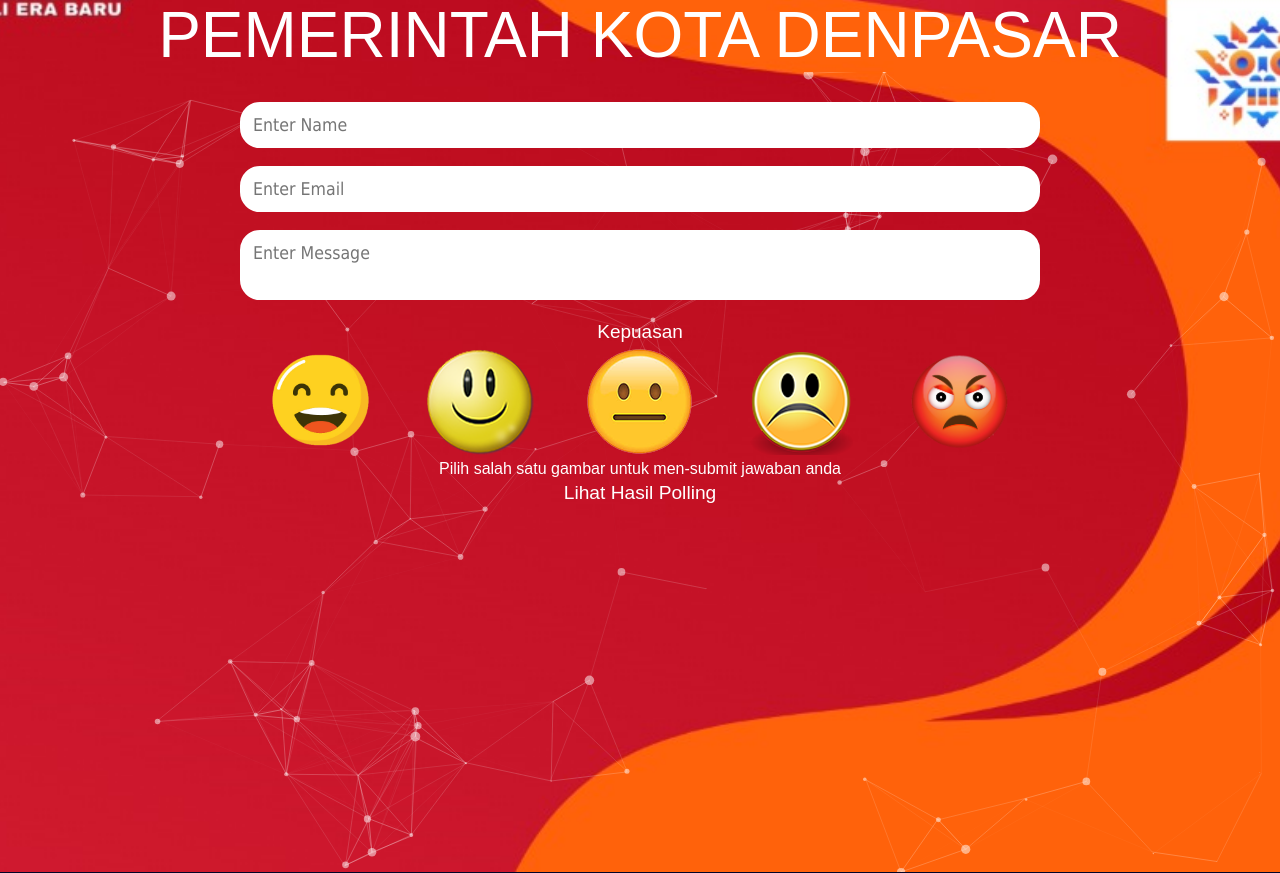
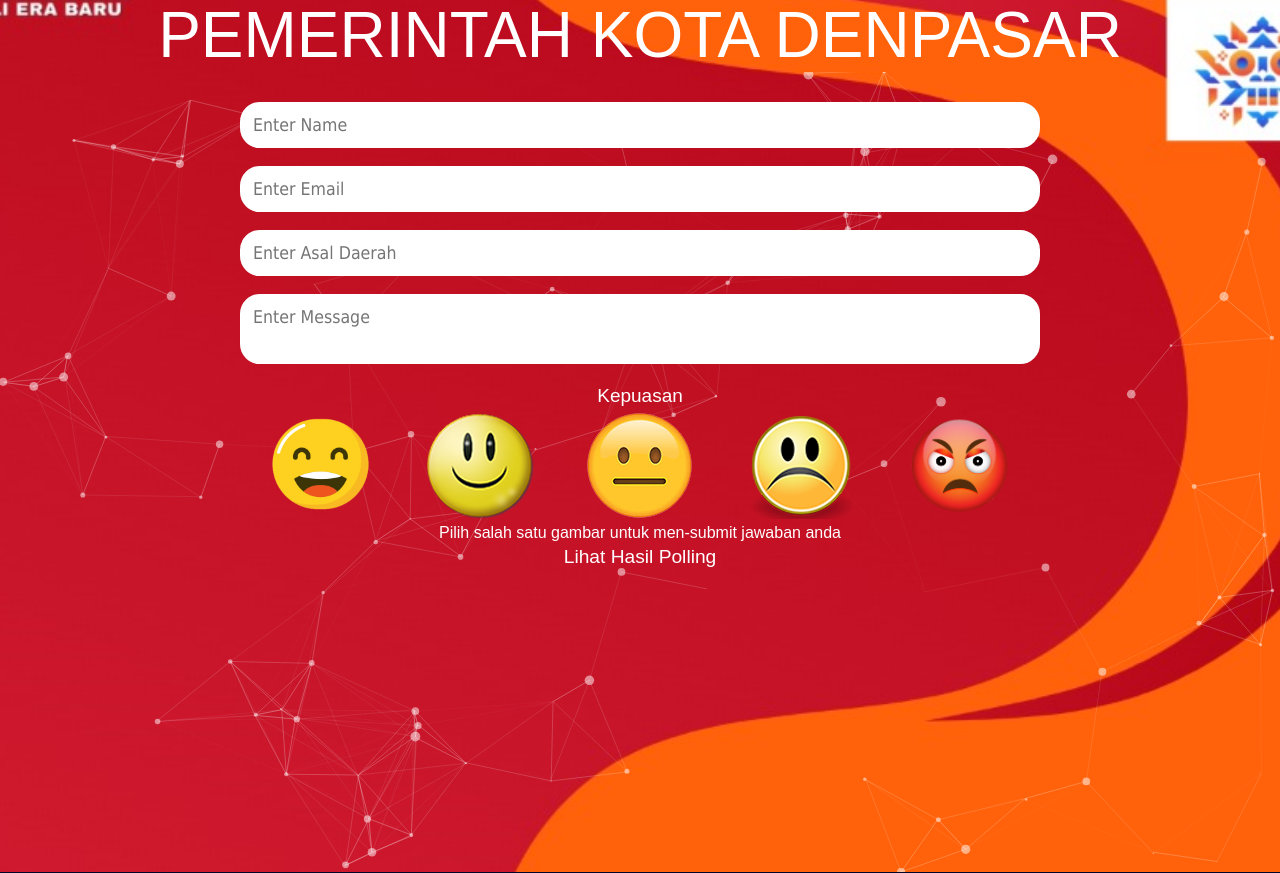
Before and after one commit to kominfo-denpasar/bukutama, a PHP site: page /index.php in a window 1280 px wide; the page is wider, and only the part inside the window is pictured. Shown: the part 268-1141 px from the top of that part. Run offline with PHP 8.4, Linux system fonts and the light colour scheme; data comes from the database, SQL or seed files in the repository; some libraries are stand-ins or nearby versions.

Commit message:
nambah kolom asal daerah

```diff
--- a/index.php
+++ b/index.php
@@ -105,7 +105,11 @@ $result = mysqli_query($con, $query) or die("error kepuasan");
             </div>
             <br>
             <div class="formgroup" id="email-form">
-                <input type="text" id="email" name="email" placeholder="Enter Email" required />
+                <input type="email" id="email" name="email" placeholder="Enter Email" required />
+            </div>
+            <br>
+            <div class="formgroup" id="daerah-form">
+                <input type="text" id="daerah" name="asaldaerah" placeholder="Enter Asal Daerah" required />
             </div>
             <br>
             <div class="formgroup" id="message-form">
@@ -224,12 +228,14 @@ $result = mysqli_query($con, $query) or die("error kepuasan");
 
         $nama   = $_POST['nama'];
         $email = $_POST['email'];
+        $asaldaerah = $_POST['asaldaerah'];
+        $asaldaerah_new = ucwords($asaldaerah);
         $pesan  = $_POST['pesan'];
         $tgl    = $_POST['tgl'];
         $jam    = $_POST['jam'];
 
         $kepuasan = "Senang";
-        $sql = mysqli_query($con, "INSERT INTO kuesioner(id_user,nama,email,pesan,kepuasan,tgl,jam) VALUES (null, '$nama', '$email', '$pesan', '$kepuasan', '$tgl', '$jam') ") or die("error");
+        $sql = mysqli_query($con, "INSERT INTO kuesioner(id_user,nama,email,asal_daerah,pesan,kepuasan,tgl,jam) VALUES (null, '$nama', '$email', '$asaldaerah_new', '$pesan', '$kepuasan', '$tgl', '$jam') ") or die("error");
         if ($sql) {
             echo '
             <script type="text/javascript">
@@ -247,12 +253,14 @@ $result = mysqli_query($con, $query) or die("error kepuasan");
 
         $nama   = $_POST['nama'];
         $email = $_POST['email'];
+        $asaldaerah = $_POST['asaldaerah'];
+        $asaldaerah_new = ucwords($asaldaerah);
         $pesan  = $_POST['pesan'];
         $tgl    = $_POST['tgl'];
         $jam    = $_POST['jam'];
 
         $kepuasan = "Biasa";
-        $sql = mysqli_query($con, "INSERT INTO kuesioner(id_user,nama,email,pesan,kepuasan,tgl,jam) VALUES (null, '$nama', '$email', '$pesan', '$kepuasan', '$tgl', '$jam') ") or die("error");
+        $sql = mysqli_query($con, "INSERT INTO kuesioner(id_user,nama,email,asal_daerah,pesan,kepuasan,tgl,jam) VALUES (null, '$nama', '$email', '$asaldaerah_new', '$pesan', '$kepuasan', '$tgl', '$jam') ") or die("error");
         if ($sql) {
             echo '
             <script type="text/javascript">
@@ -269,12 +277,14 @@ $result = mysqli_query($con, $query) or die("error kepuasan");
 
         $nama   = $_POST['nama'];
         $email = $_POST['email'];
+        $asaldaerah = $_POST['asaldaerah'];
+        $asaldaerah_new = ucwords($asaldaerah);
         $pesan  = $_POST['pesan'];
         $tgl    = $_POST['tgl'];
         $jam    = $_POST['jam'];
 
         $kepuasan = "Tidak Senang";
-        $sql = mysqli_query($con, "INSERT INTO kuesioner(id_user,nama,email,pesan,kepuasan,tgl,jam) VALUES (null, '$nama', '$email', '$pesan', '$kepuasan', '$tgl', '$jam') ") or die("error");
+        $sql = mysqli_query($con, "INSERT INTO kuesioner(id_user,nama,email,asal_daerah,pesan,kepuasan,tgl,jam) VALUES (null, '$nama', '$email', '$asaldaerah_new', '$pesan', '$kepuasan', '$tgl', '$jam') ") or die("error");
         if ($sql) {
             echo '
             <script type="text/javascript">
@@ -291,12 +301,14 @@ $result = mysqli_query($con, $query) or die("error kepuasan");
 
         $nama   = $_POST['nama'];
         $email = $_POST['email'];
+        $asaldaerah = $_POST['asaldaerah'];
+        $asaldaerah_new = ucwords($asaldaerah);
         $pesan  = $_POST['pesan'];
         $tgl    = $_POST['tgl'];
         $jam    = $_POST['jam'];
 
         $kepuasan = "Sangat Senang";
-        $sql = mysqli_query($con, "INSERT INTO kuesioner(id_user,nama,email,pesan,kepuasan,tgl,jam) VALUES (null, '$nama', '$email', '$pesan', '$kepuasan', '$tgl', '$jam') ") or die("error");
+        $sql = mysqli_query($con, "INSERT INTO kuesioner(id_user,nama,email,asal_daerah,pesan,kepuasan,tgl,jam) VALUES (null, '$nama', '$email', '$asaldaerah_new', '$pesan', '$kepuasan', '$tgl', '$jam') ") or die("error");
         if ($sql) {
             echo '
             <script type="text/javascript">
@@ -313,12 +325,14 @@ $result = mysqli_query($con, $query) or die("error kepuasan");
 
         $nama   = $_POST['nama'];
         $email = $_POST['email'];
+        $asaldaerah = $_POST['asaldaerah'];
+        $asaldaerah_new = ucwords($asaldaerah);
         $pesan  = $_POST['pesan'];
         $tgl    = $_POST['tgl'];
         $jam    = $_POST['jam'];
 
         $kepuasan = "Sangat Buruk";
-        $sql = mysqli_query($con, "INSERT INTO kuesioner(id_user,nama,email,pesan,kepuasan,tgl,jam) VALUES (null, '$nama', '$email', '$pesan', '$kepuasan', '$tgl', '$jam') ") or die("error");
+        $sql = mysqli_query($con, "INSERT INTO kuesioner(id_user,nama,email,asal_daerah,pesan,kepuasan,tgl,jam) VALUES (null, '$nama', '$email', '$asaldaerah_new', '$pesan', '$kepuasan', '$tgl', '$jam') ") or die("error");
         if ($sql) {
             echo '
             <script type="text/javascript">
```
